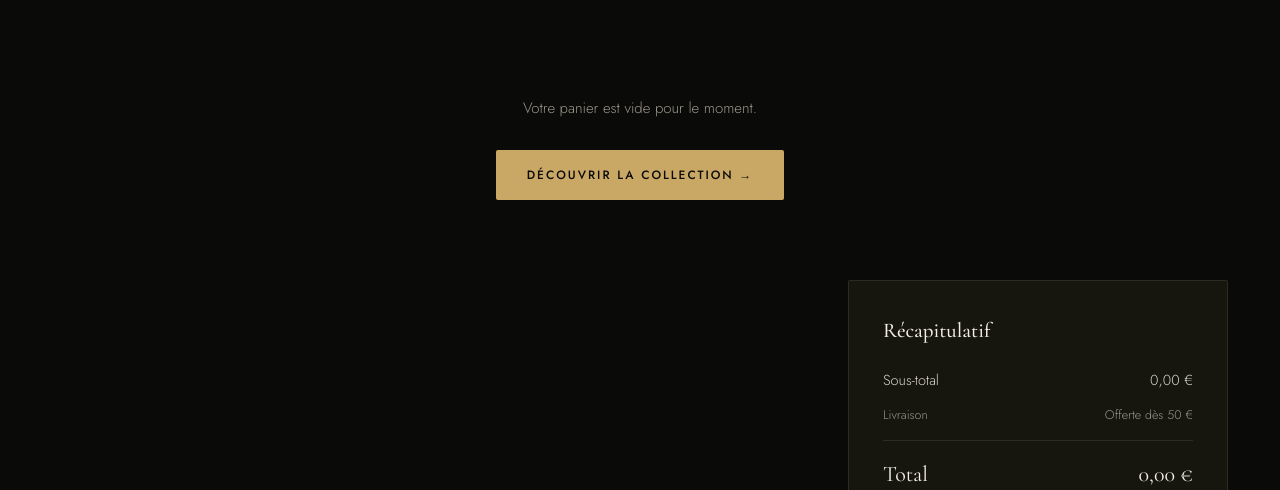
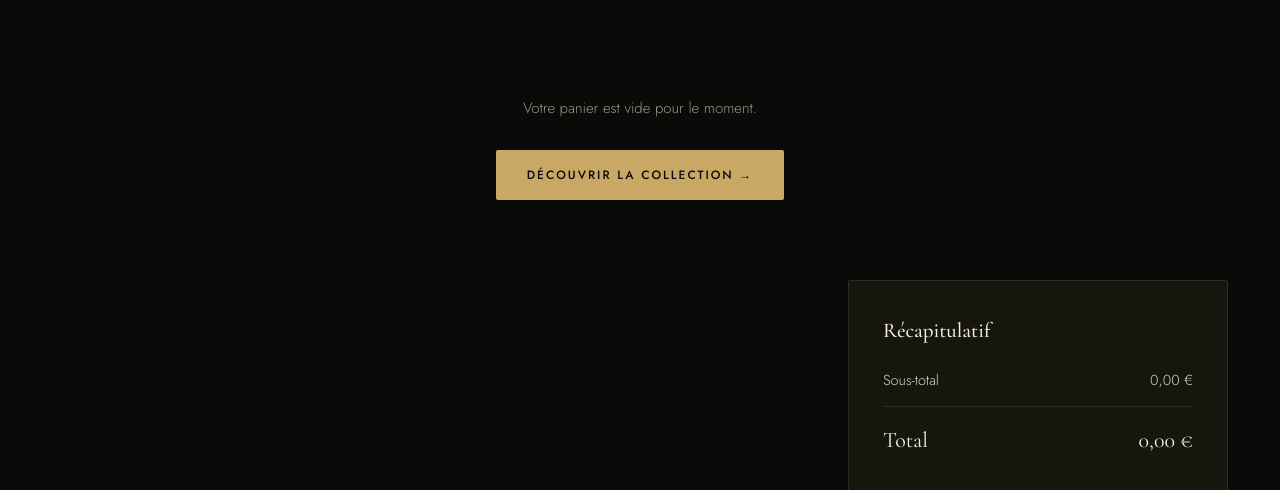
Before and after one commit to Heya-56/oea-shop, a plain HTML site: page oea/panier.html in a window 1280 px wide. Shown: the part 271-761 px from the top of the page. Drawn offline with nearby package versions, Linux system fonts and the light colour scheme.

Commit message:
Remove delivery note from cart summary
Removed the delivery note from the cart summary. V3

```diff
--- a/oea/panier.html
+++ b/oea/panier.html
@@ -71,10 +71,6 @@
             <span>Sous-total</span>
             <span id="cart-subtotal">0,00 €</span>
           </div>
-          <div class="cart-summary-row cart-summary-note">
-            <span>Livraison</span>
-            <span>Offerte dès 50 €</span>
-          </div>
           <div class="cart-summary-row cart-summary-total">
             <span>Total</span>
             <span id="cart-total">0,00 €</span>
```
